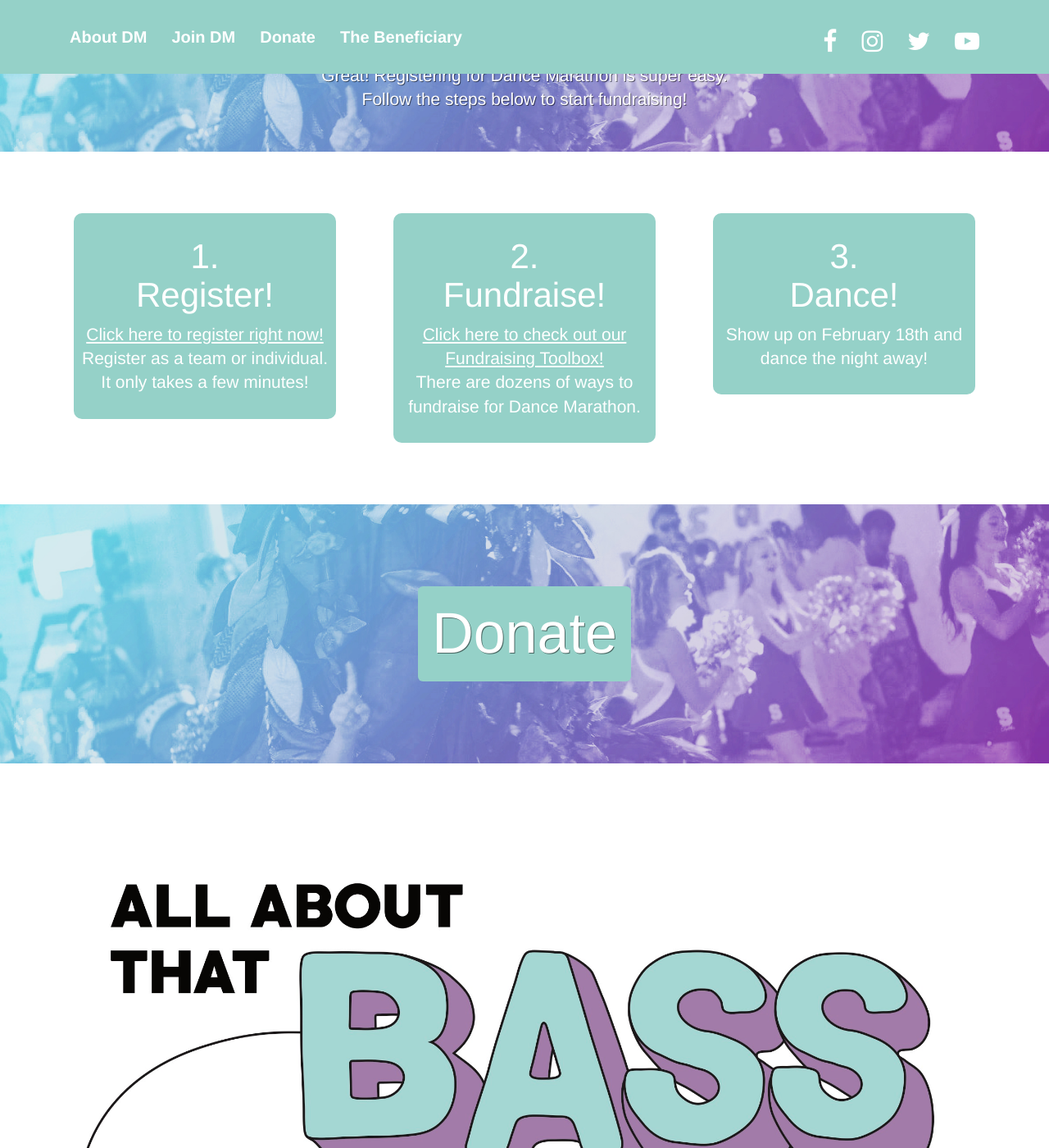
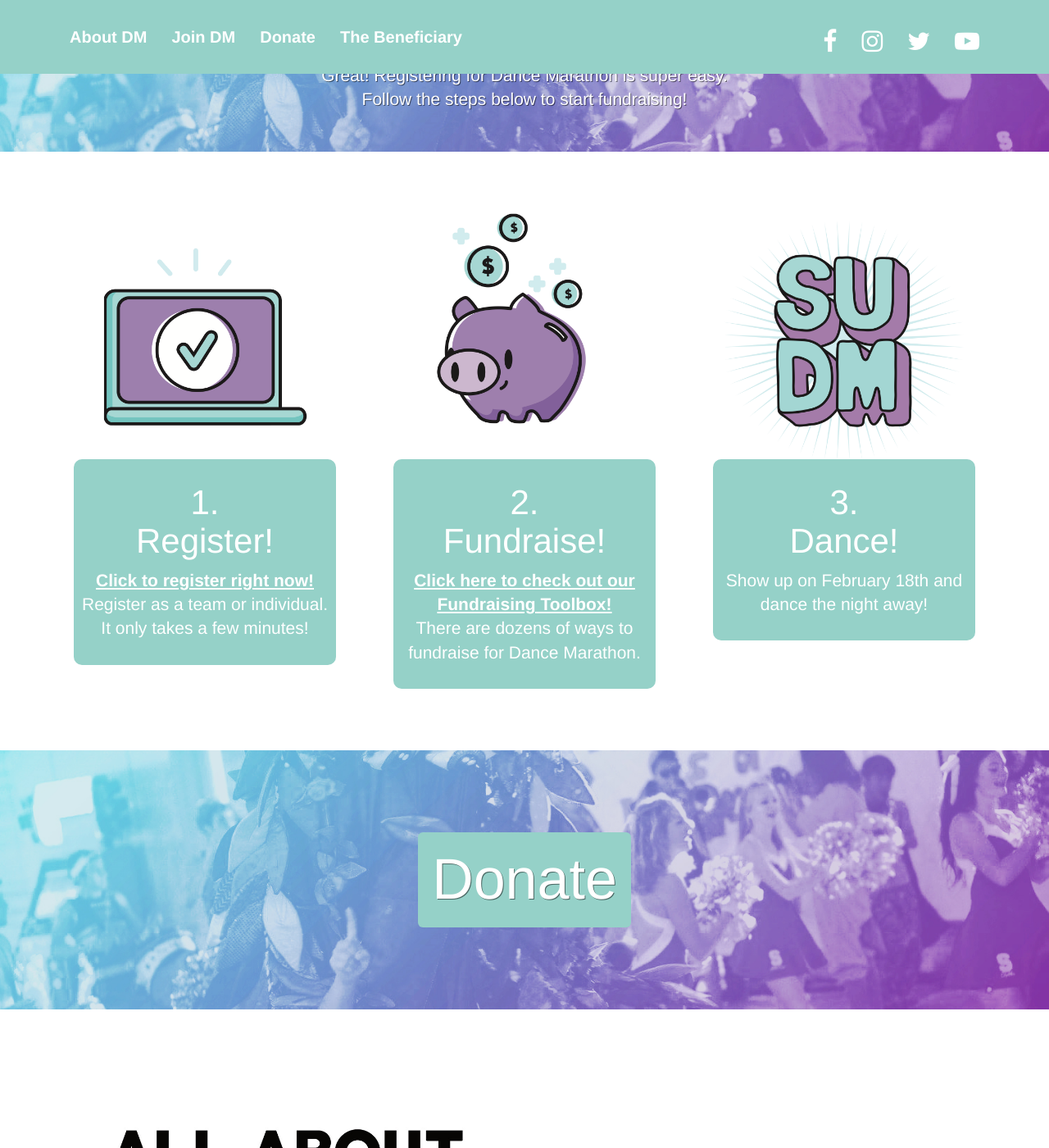
Before and after one commit to StanfordDanceMarathon/stanforddm.org, a Jekyll site: the page built from index.html, in a window 1280 px wide and 1400 px high, scrolled down 1097 px. Shown: the whole window at 82% size. Built offline with Jekyll 4.4.1, drawn with Linux system fonts in a browser that asks for light colours; nearby versions of some CDN libraries.

Commit message:
Add cool icons

```diff
--- a/assets/css/main.css
+++ b/assets/css/main.css
@@ -145,6 +145,11 @@ footer {
     text-decoration: underline;
 }
 
+#register .step img {
+    max-height: 300px;
+    margin: 0 auto;
+}
+
 #donate a {
     font-size: 5em;
     background-color: rgb(149, 209, 200);
--- a/index.html
+++ b/index.html
@@ -110,27 +110,31 @@ layout: default
     <div class="container">
         <div class="row">
             <div class="col-sm-4 step">
+                <img class="img-responsive" src="/assets/img/action1.png">
                 <div>
                     <h2>1.<br>Register!</h2>
                     <p class="lead">
-                        <a href="https://my.supportlpch.org/stanford/events/2017-stanford-dance-marathon/e95771">Click here to register right now!</a>
+                        <b><a href="https://my.supportlpch.org/stanford/events/2017-stanford-dance-marathon/e95771" target="blank">Click to register right now!</a></b>
+                        <br>
                         Register as a team or individual. It only takes a few minutes!
                     </p>
                 </div>
             </div>
             <div class="col-sm-4 step">
+                <img class="img-responsive img-action" src="/assets/img/action2.png">
                 <div>
                     <h2>2.<br>Fundraise!</h2>
                     <p class="lead">
-                        <a href="https://docs.google.com/document/d/1bKAG1KnNtxivEAWachkBktKIH_c0p4ZIkxdzC3kSEhk/edit">
+                        <b><a href="https://docs.google.com/document/d/1bKAG1KnNtxivEAWachkBktKIH_c0p4ZIkxdzC3kSEhk/edit" target="blank">
                             Click here to check out our Fundraising Toolbox!
-                        </a>
+                        </a></b>
                         <br>
                         There are dozens of ways to fundraise for Dance Marathon.
                     </p>
                 </div>
             </div>
             <div class="col-sm-4 step">
+                <img class="img-responsive img-action" src="/assets/img/action3.png">
                 <div>
                     <h2>3.<br>Dance!</h2>
                     <p class="lead">Show up on February 18th and dance the night away!</p>
```
Also changed, not shown: assets/img/action1.png (added), assets/img/action2.png (added), assets/img/action3.png (added).
